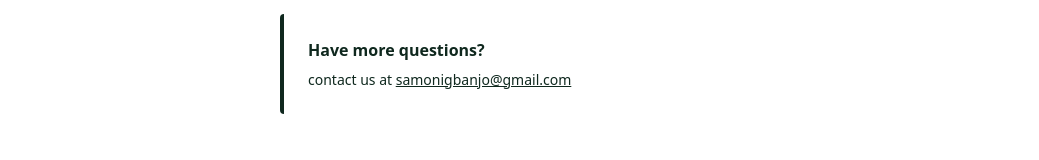
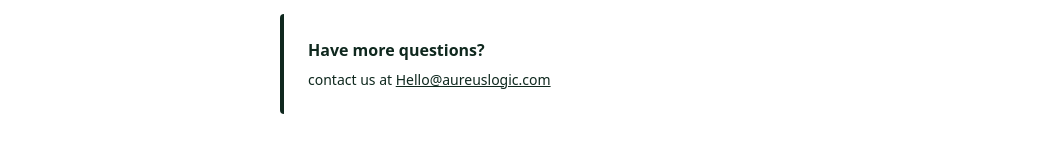
Before and after one commit to Aureuslogic/Aulteus-, a Next.js app: page / in a window 1280 px wide. Shown: the part 5897-6057 px from the top of the page, without its empty margins (0-1039 px from the left). Built offline with nearby package versions, Linux system fonts and the light colour scheme.

Commit message:
'update'

```diff
--- a/components/sections/faqSection.tsx
+++ b/components/sections/faqSection.tsx
@@ -169,8 +169,8 @@ export default function FAQSection() {
             Have more questions?
           </p>
           <p className="text-sm text-aureus-dark">
-           contact us at{' '} <a href="mailto:samonigbanjo@gmail.com" className="text-aureus-gold hover:text-aureus-goldHover underline">
-           samonigbanjo@gmail.com
+           contact us at{' '} <a href="mailto:Hello@aureuslogic.com" className="text-aureus-gold hover:text-aureus-goldHover underline">
+           Hello@aureuslogic.com
           </a>
           </p>
         </div>
```
